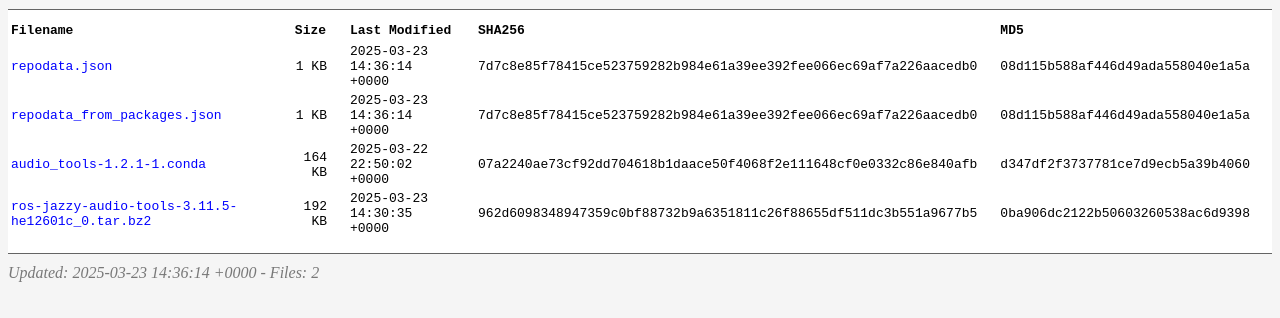
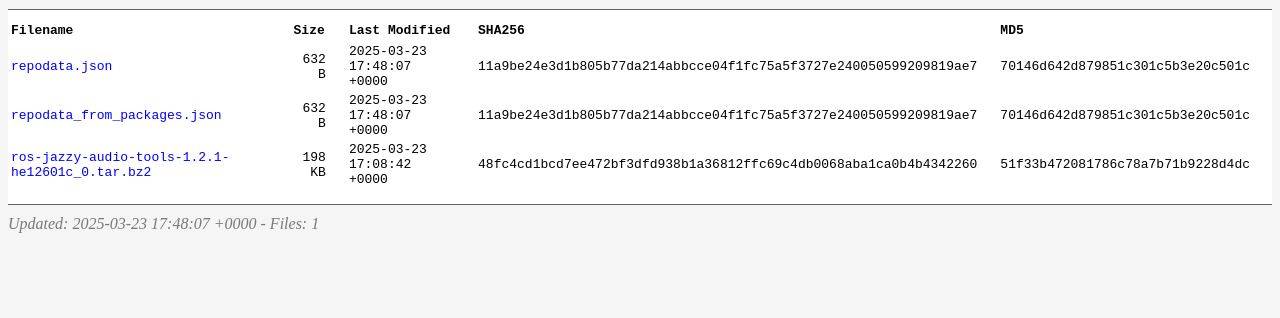
Before and after one commit to CLFML/conda_ros2_jazzy_channel, a plain HTML site: page win-64/index.html in a window 1280 px wide. Shown: the part 38-356 px from the top of the page. Drawn offline with Linux system fonts and the light colour scheme.

Commit message:
add package from new workflow

```diff
--- a/win-64/current_repodata.json
+++ b/win-64/current_repodata.json
@@ -1 +1 @@
-{"info":{"subdir":"win-64"},"packages":{"ros-jazzy-audio-tools-3.11.5-he12601c_0.tar.bz2":{"build":"he12601c_0","build_number":0,"depends":["numpy >=1.26.4,<2.0a0","ros-jazzy-rclcpp","ros-jazzy-rclcpp","ros-jazzy-rosidl-default-runtime","ros-jazzy-sdl2-vendor","ros-jazzy-sdl2-vendor","ros-jazzy-std-msgs","ros-jazzy-std-msgs"],"license":"BSD-3-Clause","md5":"0ba906dc2122b50603260538ac6d9398","name":"ros-jazzy-audio-tools","sha256":"962d6098348947359c0bf88732b9a6351811c26f88655df511dc3b551a9677b5","size":196822,"subdir":"win-64","timestamp":1742740235703,"version":"3.11.5"}},"packages.conda":{"audio_tools-1.2.1-1.conda":{"build":"1","build_number":1,"depends":["libffi >=3.4,<4.0a0","openssl","ros-jazzy-desktop","sdl2 >=2.26,<3.0","sdl2 >=2.32.50,<3.0a0"],"legacy_bz2_md5":null,"license":"Apache-2.0","md5":"d347df2f3737781ce7d9ecb5a39b4060","name":"audio_tools","sha256":"07a2240ae73cf92dd704618b1daace50f4068f2e111648cf0e0332c86e840afb","size":168340,"subdir":"win-64","timestamp":1742683802250,"version":"1.2.1"}},"removed":[],"repodata_version":1}
+{"info":{"subdir":"win-64"},"packages":{"ros-jazzy-audio-tools-1.2.1-he12601c_0.tar.bz2":{"build":"he12601c_0","build_number":0,"depends":["numpy >=1.26.4,<2.0a0","ros-jazzy-rclcpp","ros-jazzy-rclcpp","ros-jazzy-rosidl-default-runtime","ros-jazzy-sdl2-vendor","ros-jazzy-sdl2-vendor","ros-jazzy-std-msgs","ros-jazzy-std-msgs"],"license":"BSD-3-Clause","md5":"51f33b472081786c78a7b71b9228d4dc","name":"ros-jazzy-audio-tools","sha256":"48fc4cd1bcd7ee472bf3dfd938b1a36812ffc69c4db0068aba1ca0b4b4342260","size":202979,"subdir":"win-64","timestamp":1742749722810,"version":"1.2.1"}},"packages.conda":{},"removed":[],"repodata_version":1}
--- a/win-64/index.html
+++ b/win-64/index.html
@@ -54,29 +54,23 @@
     </tr>
     <tr>
       <td><a href="repodata.json">repodata.json</a></td>
-      <td class="s">1 KB</td>
-      <td>2025-03-23 14:36:14 +0000</td>
-      <td>7d7c8e85f78415ce523759282b984e61a39ee392fee066ec69af7a226aacedb0</td>
-      <td>08d115b588af446d49ada558040e1a5a</td>
+      <td class="s">632 B</td>
+      <td>2025-03-23 17:48:07 +0000</td>
+      <td>11a9be24e3d1b805b77da214abbcce04f1fc75a5f3727e240050599209819ae7</td>
+      <td>70146d642d879851c301c5b3e20c501c</td>
     </tr>    <tr>
       <td><a href="repodata_from_packages.json">repodata_from_packages.json</a></td>
-      <td class="s">1 KB</td>
-      <td>2025-03-23 14:36:14 +0000</td>
-      <td>7d7c8e85f78415ce523759282b984e61a39ee392fee066ec69af7a226aacedb0</td>
-      <td>08d115b588af446d49ada558040e1a5a</td>
+      <td class="s">632 B</td>
+      <td>2025-03-23 17:48:07 +0000</td>
+      <td>11a9be24e3d1b805b77da214abbcce04f1fc75a5f3727e240050599209819ae7</td>
+      <td>70146d642d879851c301c5b3e20c501c</td>
     </tr>    <tr>
-      <td><a href="audio_tools-1.2.1-1.conda">audio_tools-1.2.1-1.conda</a></td>
-      <td class="s">164 KB</td>
-      <td>2025-03-22 22:50:02 +0000</td>
-      <td>07a2240ae73cf92dd704618b1daace50f4068f2e111648cf0e0332c86e840afb</td>
-      <td>d347df2f3737781ce7d9ecb5a39b4060</td>
-    </tr>    <tr>
-      <td><a href="ros-jazzy-audio-tools-3.11.5-he12601c_0.tar.bz2">ros-jazzy-audio-tools-3.11.5-he12601c_0.tar.bz2</a></td>
-      <td class="s">192 KB</td>
-      <td>2025-03-23 14:30:35 +0000</td>
-      <td>962d6098348947359c0bf88732b9a6351811c26f88655df511dc3b551a9677b5</td>
-      <td>0ba906dc2122b50603260538ac6d9398</td>
+      <td><a href="ros-jazzy-audio-tools-1.2.1-he12601c_0.tar.bz2">ros-jazzy-audio-tools-1.2.1-he12601c_0.tar.bz2</a></td>
+      <td class="s">198 KB</td>
+      <td>2025-03-23 17:08:42 +0000</td>
+      <td>48fc4cd1bcd7ee472bf3dfd938b1a36812ffc69c4db0068aba1ca0b4b4342260</td>
+      <td>51f33b472081786c78a7b71b9228d4dc</td>
     </tr>  </table>
-  <address>Updated: 2025-03-23 14:36:14 +0000 - Files: 2</address>
+  <address>Updated: 2025-03-23 17:48:07 +0000 - Files: 1</address>
 </body>
 </html>
--- a/win-64/repodata.json
+++ b/win-64/repodata.json
@@ -1 +1 @@
-{"info":{"subdir":"win-64"},"packages":{"ros-jazzy-audio-tools-3.11.5-he12601c_0.tar.bz2":{"build":"he12601c_0","build_number":0,"depends":["numpy >=1.26.4,<2.0a0","ros-jazzy-rclcpp","ros-jazzy-rclcpp","ros-jazzy-rosidl-default-runtime","ros-jazzy-sdl2-vendor","ros-jazzy-sdl2-vendor","ros-jazzy-std-msgs","ros-jazzy-std-msgs"],"license":"BSD-3-Clause","md5":"0ba906dc2122b50603260538ac6d9398","name":"ros-jazzy-audio-tools","sha256":"962d6098348947359c0bf88732b9a6351811c26f88655df511dc3b551a9677b5","size":196822,"subdir":"win-64","timestamp":1742740235703,"version":"3.11.5"}},"packages.conda":{"audio_tools-1.2.1-1.conda":{"build":"1","build_number":1,"depends":["libffi >=3.4,<4.0a0","openssl","ros-jazzy-desktop","sdl2 >=2.26,<3.0","sdl2 >=2.32.50,<3.0a0"],"license":"Apache-2.0","md5":"d347df2f3737781ce7d9ecb5a39b4060","name":"audio_tools","sha256":"07a2240ae73cf92dd704618b1daace50f4068f2e111648cf0e0332c86e840afb","size":168340,"subdir":"win-64","timestamp":1742683802250,"version":"1.2.1"}},"removed":[],"repodata_version":1}
+{"info":{"subdir":"win-64"},"packages":{"ros-jazzy-audio-tools-1.2.1-he12601c_0.tar.bz2":{"build":"he12601c_0","build_number":0,"depends":["numpy >=1.26.4,<2.0a0","ros-jazzy-rclcpp","ros-jazzy-rclcpp","ros-jazzy-rosidl-default-runtime","ros-jazzy-sdl2-vendor","ros-jazzy-sdl2-vendor","ros-jazzy-std-msgs","ros-jazzy-std-msgs"],"license":"BSD-3-Clause","md5":"51f33b472081786c78a7b71b9228d4dc","name":"ros-jazzy-audio-tools","sha256":"48fc4cd1bcd7ee472bf3dfd938b1a36812ffc69c4db0068aba1ca0b4b4342260","size":202979,"subdir":"win-64","timestamp":1742749722810,"version":"1.2.1"}},"packages.conda":{},"removed":[],"repodata_version":1}
--- a/win-64/repodata_from_packages.json
+++ b/win-64/repodata_from_packages.json
@@ -1 +1 @@
-{"info":{"subdir":"win-64"},"packages":{"ros-jazzy-audio-tools-3.11.5-he12601c_0.tar.bz2":{"build":"he12601c_0","build_number":0,"depends":["numpy >=1.26.4,<2.0a0","ros-jazzy-rclcpp","ros-jazzy-rclcpp","ros-jazzy-rosidl-default-runtime","ros-jazzy-sdl2-vendor","ros-jazzy-sdl2-vendor","ros-jazzy-std-msgs","ros-jazzy-std-msgs"],"license":"BSD-3-Clause","md5":"0ba906dc2122b50603260538ac6d9398","name":"ros-jazzy-audio-tools","sha256":"962d6098348947359c0bf88732b9a6351811c26f88655df511dc3b551a9677b5","size":196822,"subdir":"win-64","timestamp":1742740235703,"version":"3.11.5"}},"packages.conda":{"audio_tools-1.2.1-1.conda":{"build":"1","build_number":1,"depends":["libffi >=3.4,<4.0a0","openssl","ros-jazzy-desktop","sdl2 >=2.26,<3.0","sdl2 >=2.32.50,<3.0a0"],"license":"Apache-2.0","md5":"d347df2f3737781ce7d9ecb5a39b4060","name":"audio_tools","sha256":"07a2240ae73cf92dd704618b1daace50f4068f2e111648cf0e0332c86e840afb","size":168340,"subdir":"win-64","timestamp":1742683802250,"version":"1.2.1"}},"removed":[],"repodata_version":1}
+{"info":{"subdir":"win-64"},"packages":{"ros-jazzy-audio-tools-1.2.1-he12601c_0.tar.bz2":{"build":"he12601c_0","build_number":0,"depends":["numpy >=1.26.4,<2.0a0","ros-jazzy-rclcpp","ros-jazzy-rclcpp","ros-jazzy-rosidl-default-runtime","ros-jazzy-sdl2-vendor","ros-jazzy-sdl2-vendor","ros-jazzy-std-msgs","ros-jazzy-std-msgs"],"license":"BSD-3-Clause","md5":"51f33b472081786c78a7b71b9228d4dc","name":"ros-jazzy-audio-tools","sha256":"48fc4cd1bcd7ee472bf3dfd938b1a36812ffc69c4db0068aba1ca0b4b4342260","size":202979,"subdir":"win-64","timestamp":1742749722810,"version":"1.2.1"}},"packages.conda":{},"removed":[],"repodata_version":1}
```
Also changed, not shown: linux-64/index.html (+1 -1 lines), noarch/index.html (+1 -1 lines), 1 other file.
